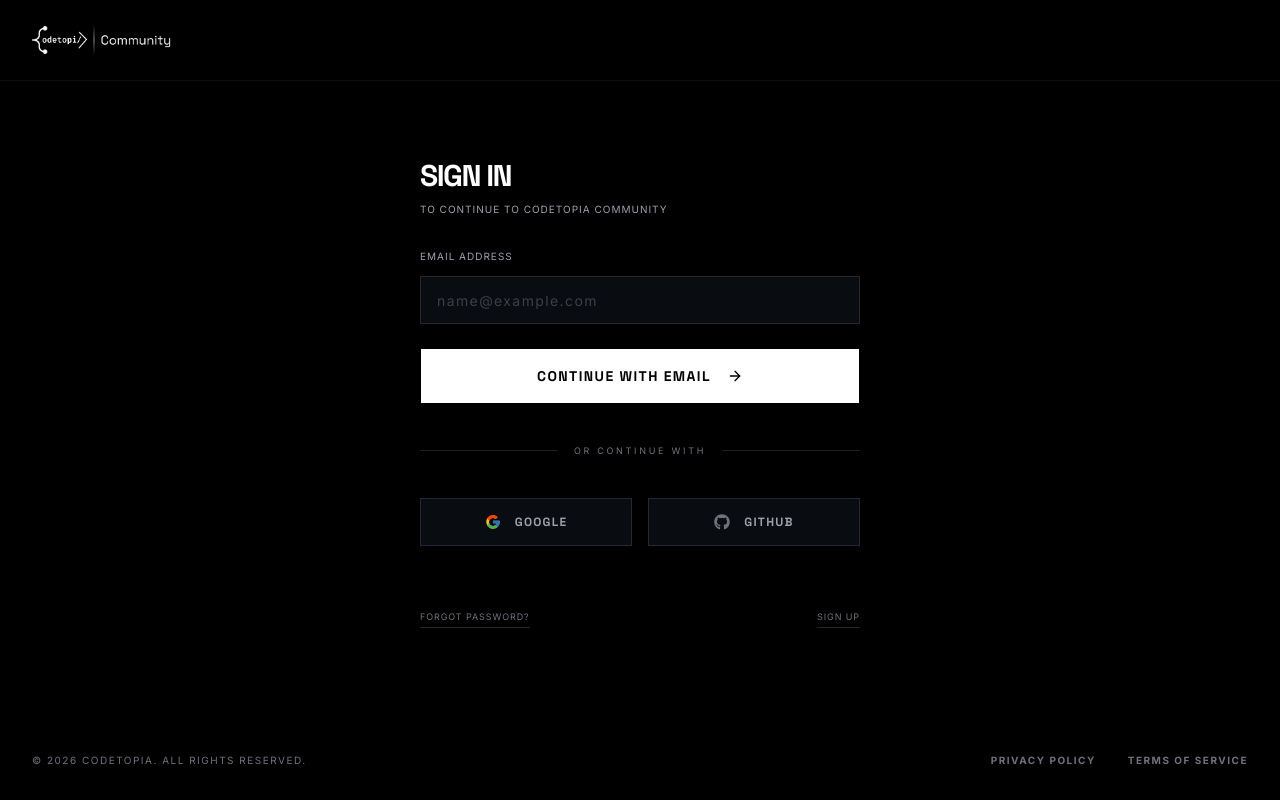
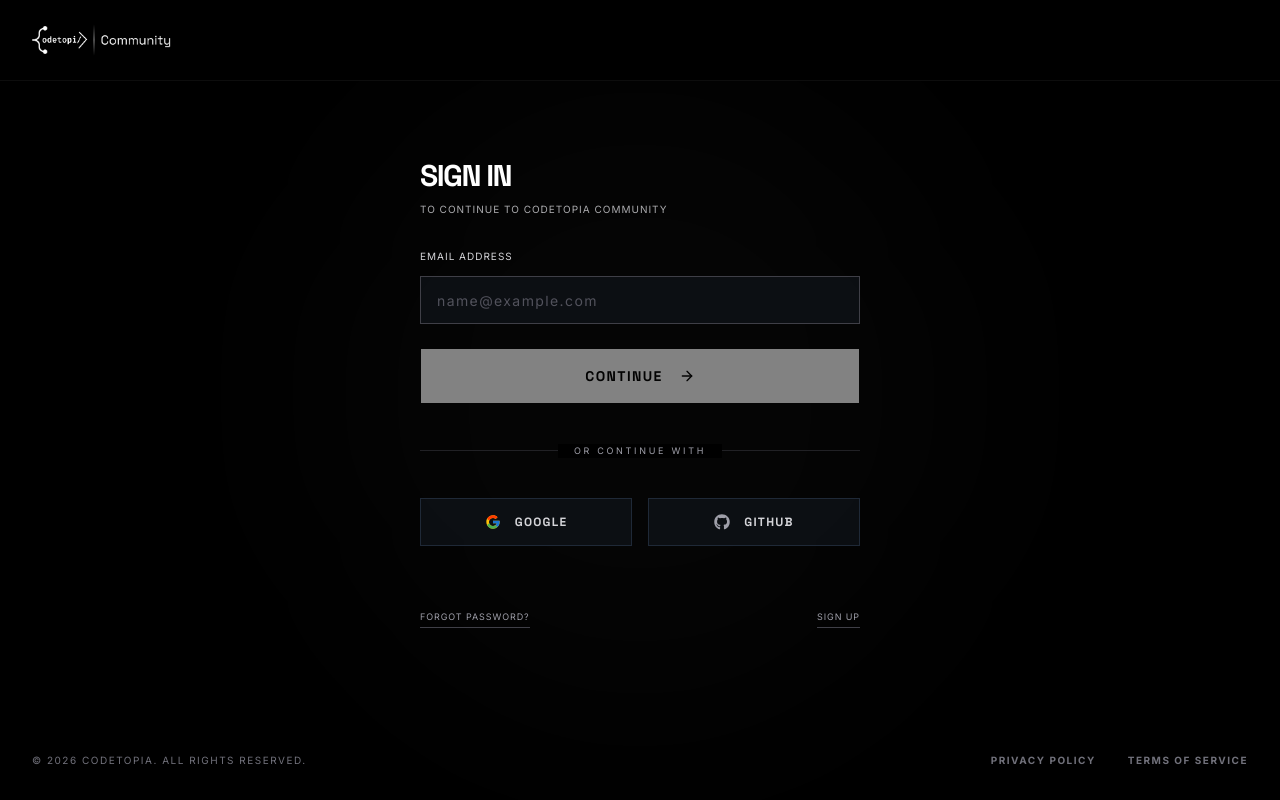
Before and after one commit to codetopialabs/portal-web, a Next.js app: page /login in a window 1280 px wide. Built offline with nearby package versions, Linux system fonts and the light colour scheme.

Commit message:
feat: improve auth forms UI visibility and refine account switcher

```diff
--- a/src/components/auth/LoginForm.tsx
+++ b/src/components/auth/LoginForm.tsx
@@ -6,59 +6,83 @@ import { Button } from "@/components/ui/button";
 import { Input } from "@/components/ui/input";
 import { FaGithub } from "react-icons/fa";
 import { FcGoogle } from "react-icons/fc";
-import { ArrowRight } from "lucide-react";
+import { ArrowLeft, ArrowRight } from "lucide-react";
 
 export function LoginForm() {
   const [isLoading, setIsLoading] = useState(false);
+  const [step, setStep] = useState<"email" | "password">("email");
+  const [email, setEmail] = useState("");
+  const [password, setPassword] = useState("");
 
-  async function onSubmit(event: React.FormEvent) {
+  async function handleEmailSubmit(event: React.FormEvent) {
+    event.preventDefault();
+    if (!email) return;
+
+    setIsLoading(true);
+    // Simulate a check or just transition
+    setTimeout(() => {
+      setIsLoading(false);
+      setStep("password");
+    }, 600);
+  }
+
+  async function handlePasswordSubmit(event: React.FormEvent) {
     event.preventDefault();
     setIsLoading(true);
 
     setTimeout(() => {
       setIsLoading(false);
+      console.log("Logging in with:", { email, password });
     }, 2000);
   }
 
   return (
     <div className="relative w-full max-w-[440px]">
+      <div className="absolute -inset-20 bg-white/[0.02] rounded-full blur-[100px] pointer-events-none" />
       <div className="space-y-8 relative z-20">
         <div className="space-y-2">
           <h2 className="text-3xl font-sans font-black tracking-tighter text-white uppercase">
             Sign In
           </h2>
-          <p className="text-[10px] text-zinc-400 font-mono tracking-[0.1em] uppercase">
+          <p className="text-[10px] text-zinc-300 font-mono tracking-[0.1em] uppercase opacity-80">
             To continue to Codetopia Community
           </p>
         </div>
 
-        <form onSubmit={onSubmit} className="space-y-6">
+        {step === "email" ? (
+          <>
+            <form onSubmit={handleEmailSubmit} className="space-y-6">
               <div className="space-y-3">
-            <label htmlFor="email" className="block text-[10px] text-zinc-400 font-mono tracking-[0.1em] uppercase">
+                <label htmlFor="email" className="block text-[10px] text-zinc-300 font-mono tracking-[0.1em] uppercase">
                   Email Address
                 </label>
+                <div className="relative group">
                   <Input
                     id="email"
                     placeholder="name@example.com"
                     type="email"
+                    value={email}
+                    onChange={(e) => setEmail(e.target.value)}
                     autoCapitalize="none"
                     autoComplete="email"
                     autoCorrect="off"
                     disabled={isLoading}
-              className="bg-[#050505] border-[1px] border-zinc-800 text-white h-12 rounded-none px-4 font-mono text-xs tracking-widest focus-visible:ring-0 focus-visible:border-zinc-500 placeholder:text-zinc-700 transition-colors"
+                    className="bg-[#080808] border-[1px] border-zinc-700 text-white h-12 rounded-none px-4 font-mono text-xs tracking-widest focus-visible:ring-0 focus-visible:border-white focus-visible:bg-[#0c0c0c] placeholder:text-zinc-600 transition-all duration-300"
                     required
                   />
+                  <div className="absolute bottom-0 left-0 w-0 h-[1px] bg-white transition-all duration-500 group-focus-within:w-full" />
+                </div>
               </div>
 
               <Button
-            disabled={isLoading}
+                disabled={isLoading || !email}
                 className="w-full bg-white text-black hover:bg-zinc-200 h-14 rounded-none font-sans font-black text-sm tracking-widest uppercase transition-colors flex items-center justify-center gap-3"
               >
                 {isLoading ? (
                   <div className="h-4 w-4 animate-spin rounded-full border-2 border-black border-t-transparent" />
                 ) : (
                   <>
-                Continue with email <ArrowRight className="w-4 h-4 ml-1" />
+                    Continue <ArrowRight className="w-4 h-4 ml-1" />
                   </>
                 )}
               </Button>
@@ -66,9 +90,9 @@ export function LoginForm() {
 
             <div className="relative py-2">
               <div className="absolute inset-0 flex items-center">
-            <span className="w-full border-t border-zinc-800/80" />
+                <span className="w-full border-t border-zinc-700/50" />
               </div>
-          <div className="relative flex justify-center text-[9px] font-mono text-zinc-500 uppercase tracking-[0.3em]">
+              <div className="relative flex justify-center text-[9px] font-mono text-zinc-400 uppercase tracking-[0.3em]">
                 <span className="bg-black px-4">Or continue with</span>
               </div>
             </div>
@@ -76,7 +100,7 @@ export function LoginForm() {
             <div className="grid grid-cols-2 gap-4">
               <Button
                 variant="outline"
-            className="bg-transparent border border-zinc-800 hover:bg-[#111] hover:text-white hover:border-zinc-600 text-zinc-400 h-12 rounded-none font-sans font-bold text-xs uppercase tracking-widest transition-all group"
+                className="bg-transparent border border-zinc-700 hover:bg-[#111] hover:text-white hover:border-zinc-500 text-zinc-300 h-12 rounded-none font-sans font-bold text-xs uppercase tracking-widest transition-all group"
                 disabled={isLoading}
               >
                 <FcGoogle className="mr-2 h-4 w-4" />
@@ -84,19 +108,73 @@ export function LoginForm() {
               </Button>
               <Button
                 variant="outline"
-            className="bg-transparent border border-zinc-800 hover:bg-[#111] hover:text-white hover:border-zinc-600 text-zinc-400 h-12 rounded-none font-sans font-bold text-xs uppercase tracking-widest transition-all group"
+                className="bg-transparent border border-zinc-700 hover:bg-[#111] hover:text-white hover:border-zinc-500 text-zinc-300 h-12 rounded-none font-sans font-bold text-xs uppercase tracking-widest transition-all group"
                 disabled={isLoading}
               >
-            <FaGithub className="mr-2 h-4 w-4 text-zinc-500 group-hover:text-white transition-colors" />
+                <FaGithub className="mr-2 h-4 w-4 text-zinc-400 group-hover:text-white transition-colors" />
                 Github
               </Button>
             </div>
+          </>
+        ) : (
+          <>
+            <form onSubmit={handlePasswordSubmit} className="space-y-6 animate-in fade-in slide-in-from-right-4 duration-500">
+              <div className="pb-2">
+                <div className="flex items-center gap-4 py-5 px-3 bg-[#0c0c0c] border border-zinc-800 transition-all cursor-pointer" onClick={() => setStep("email")}>
+                  <div className="h-10 w-10 border border-zinc-700 bg-black flex items-center justify-center font-mono text-zinc-300">
+                    {email.charAt(0).toUpperCase()}
+                  </div>
+                  <div className="flex flex-col min-w-0">
+                    <span className="text-white font-mono text-xs tracking-widest truncate">{email}</span>
+                    <div className="flex items-center gap-2 mt-1">
+                      <div className="w-1 h-1 bg-zinc-500" />
+                      <span className="text-[9px] text-zinc-300 font-mono uppercase tracking-[0.2em]">Switch Account</span>
+                    </div>
+                  </div>
+                </div>
+              </div>
 
-        <div className="pt-8 flex items-center justify-between font-mono text-[9px] uppercase tracking-widest text-zinc-500">
-          <Link href="#" className="hover:text-white border-b border-zinc-800 hover:border-zinc-500 pb-1 transition-all">
+              <div className="space-y-3">
+                <label htmlFor="password" className="block text-[10px] text-zinc-300 font-mono tracking-[0.1em] uppercase">
+                  Password
+                </label>
+                <div className="relative group">
+                  <Input
+                    id="password"
+                    type="password"
+                    value={password}
+                    onChange={(e) => setPassword(e.target.value)}
+                    placeholder="••••••••"
+                    autoFocus
+                    disabled={isLoading}
+                    className="bg-[#080808] border-[1px] border-zinc-700 text-white h-12 rounded-none px-4 font-mono text-xs tracking-widest focus-visible:ring-0 focus-visible:border-white focus-visible:bg-[#0c0c0c] placeholder:text-zinc-600 transition-all duration-300"
+                    required
+                  />
+                  <div className="absolute bottom-0 left-0 w-0 h-[1px] bg-white transition-all duration-500 group-focus-within:w-full" />
+                </div>
+              </div>
+
+              <Button
+                disabled={isLoading || !password}
+                className="w-full bg-white text-black hover:bg-zinc-200 h-14 rounded-none font-sans font-black text-sm tracking-widest uppercase transition-colors flex items-center justify-center gap-3"
+              >
+                {isLoading ? (
+                  <div className="h-4 w-4 animate-spin rounded-full border-2 border-black border-t-transparent" />
+                ) : (
+                  <>
+                    Sign In <ArrowRight className="w-4 h-4 ml-1" />
+                  </>
+                )}
+              </Button>
+            </form>
+          </>
+        )}
+
+        <div className="pt-8 flex items-center justify-between font-mono text-[9px] uppercase tracking-widest text-zinc-400">
+          <Link href="#" className="hover:text-white border-b border-zinc-700 hover:border-zinc-500 pb-1 transition-all">
             Forgot Password?
           </Link>
-          <Link href="/signup" className="hover:text-white border-b border-zinc-800 hover:border-zinc-500 pb-1 transition-all">
+          <Link href="/signup" className="hover:text-white border-b border-zinc-700 hover:border-zinc-500 pb-1 transition-all">
             Sign Up
           </Link>
         </div>
```
Also changed, not shown: src/components/auth/SignupForm.tsx (+17 -16 lines). Lines whose indentation alone changed are shown as unchanged.
